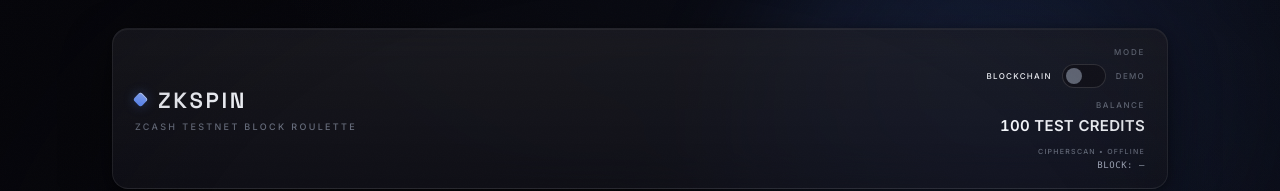
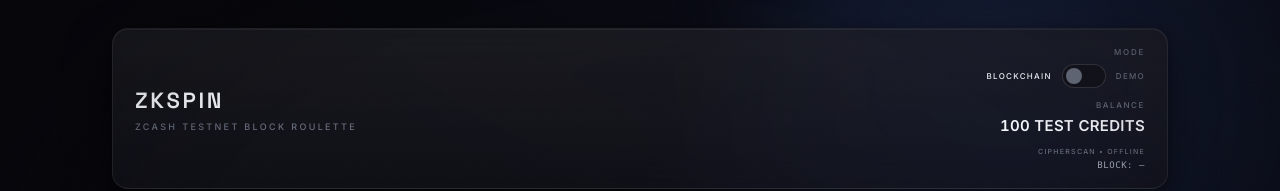
Before and after one commit to justneverminding/ZKSpin, a Next.js app: page / in a window 1280 px wide. Shown: the top 191 px of the page. Built offline with nearby package versions, Linux system fonts and the light colour scheme; no server answers.

Commit message:
Remove brand diamond mark

```diff
--- a/app/globals.css
+++ b/app/globals.css
@@ -220,36 +220,12 @@ button:disabled {
 }
 
 .brand {
-  display: flex;
-  align-items: center;
-
   color: var(--text);
 
   font-family: "Space Grotesk", Inter, ui-sans-serif, sans-serif;
   font-size: 22px;
   font-weight: 600;
   letter-spacing: 0.12em;
-}
-
-.brand::before {
-  display: inline-block;
-
-  width: 11px;
-  height: 11px;
-
-  margin-right: 12px;
-
-  transform: rotate(45deg);
-
-  border-radius: 3px;
-
-  background: linear-gradient(145deg, var(--accent-bright), var(--accent));
-
-  box-shadow:
-    0 0 12px var(--accent-glow),
-    inset 0 1px 0 rgba(255, 255, 255, 0.5);
-
-  content: "";
 }
 
 .subtitle {
@@ -1724,11 +1700,6 @@ input:focus-visible {
     letter-spacing: 0.1em;
   }
 
-  .brand::before {
-    width: 9px;
-    height: 9px;
-  }
-
   .subtitle {
     max-width: 150px;
 
```
